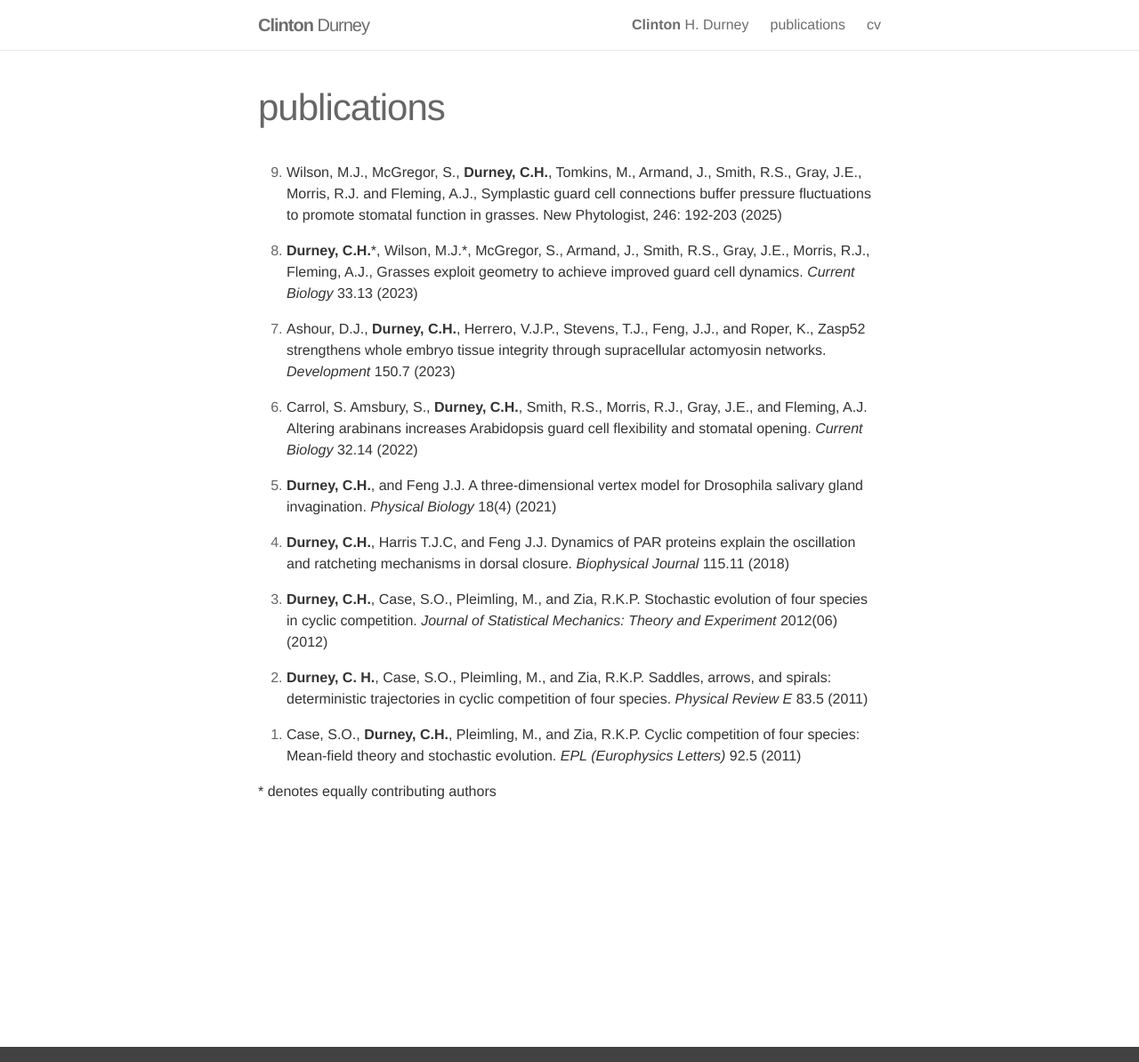
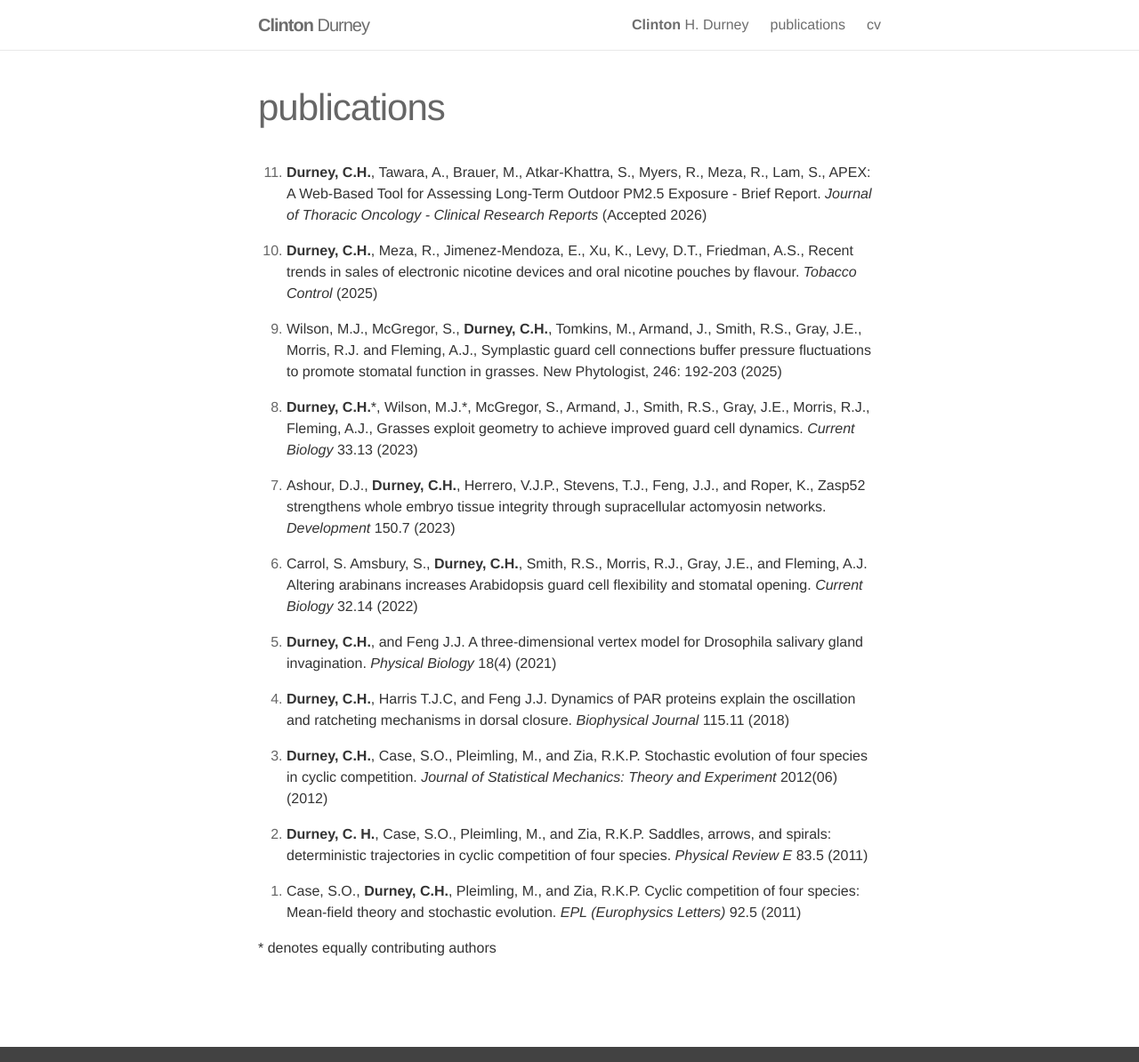
Before and after one commit to clintondurney/clintondurney.github.io, a Jekyll site: the page built from _pages/publications.md, in a window 1280 px wide and 1194 px high. Shown: the whole window at 89% size. Built offline with Jekyll 4.4.1, drawn with Linux system fonts in a browser that asks for light colours; nearby versions of some CDN libraries.

Commit message:
update publications

```diff
--- a/_pages/publications.md
+++ b/_pages/publications.md
@@ -3,6 +3,9 @@ layout: page
 permalink: /publications/
 title: publications
 ---
+11. __Durney, C.H.__, Tawara, A., Brauer, M., Atkar-Khattra, S., Myers, R., Meza, R., Lam, S., APEX: A Web-Based Tool for Assessing Long-Term Outdoor PM2.5 Exposure - Brief Report. *Journal of Thoracic Oncology - Clinical Research Reports* (Accepted 2026)
+
+10. __Durney, C.H.__, Meza, R., Jimenez-Mendoza, E., Xu, K., Levy, D.T., Friedman, A.S., Recent trends in sales of electronic nicotine devices and oral nicotine pouches by flavour. *Tobacco Control* (2025)
 
 9. Wilson, M.J., McGregor, S., __Durney, C.H.__, Tomkins, M., Armand, J., Smith, R.S., Gray, J.E., Morris, R.J. and Fleming, A.J., Symplastic guard cell connections buffer pressure fluctuations to promote stomatal function in grasses. New Phytologist, 246: 192-203 (2025)
 
```
